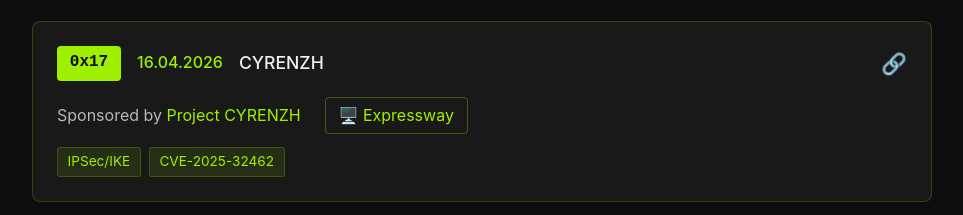
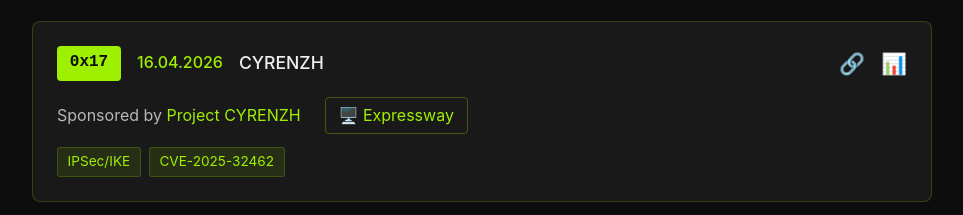
Before and after one commit to antoinet/htb-meetup-zurich, a plain HTML site: page schedule.html in a window 1280 px wide. Shown: the part 511-726 px from the top of the page, without its empty margins (158-1121 px from the left). Drawn offline with Linux system fonts and the light colour scheme.

Commit message:
Add 0x17

```diff
--- a/schedule.html
+++ b/schedule.html
@@ -33,6 +33,7 @@
           <span class="event-title">CYRENZH</span>
           <div class="icon-links">
             <a href="https://www.meetup.com/hack-the-box-meetup-zurich-ch/events/312536600/" class="icon-link" title="Meetup Event">🔗</a>
+            <a href="https://github.com/antoinet/htb-meetup-zurich/tree/main/0x17_20260416_CYRENZH" class="icon-link" title="Slides">📊</a>
           </div>
         </div>
         <div class="event-details">
```
